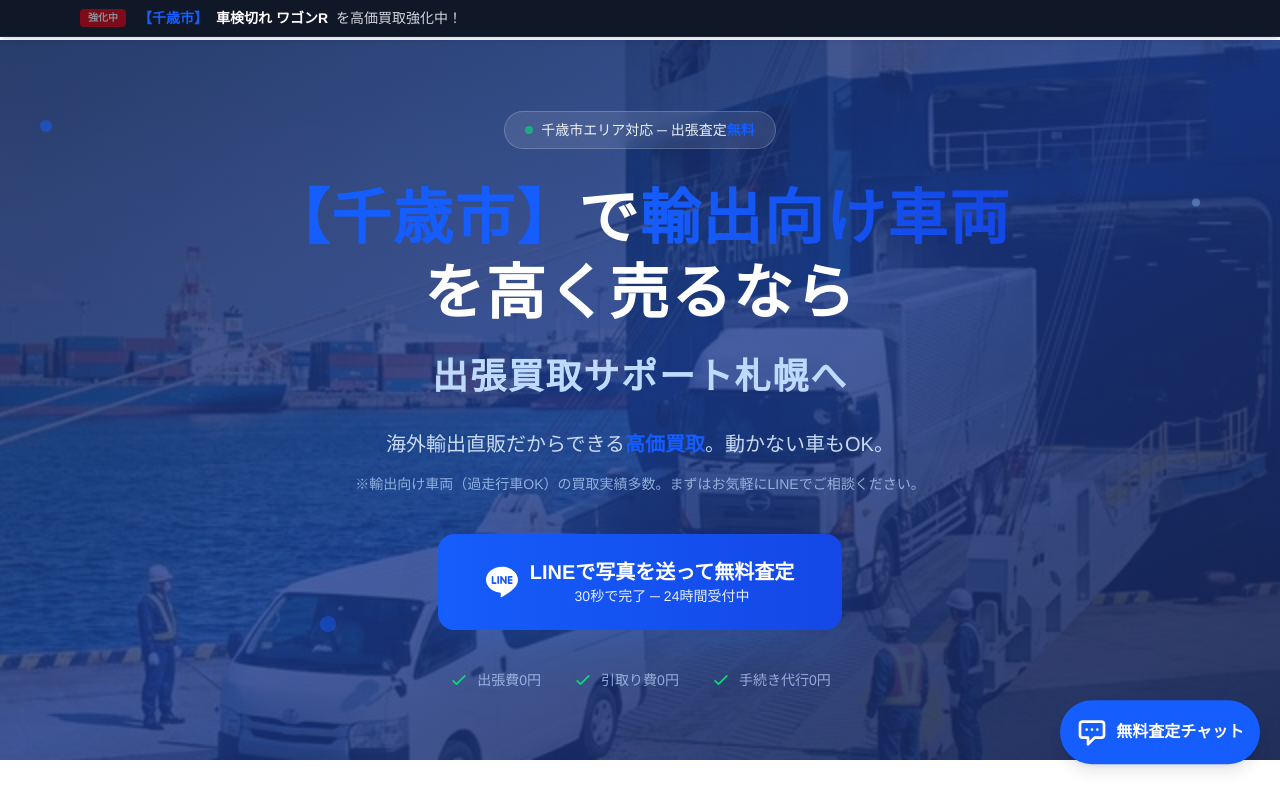
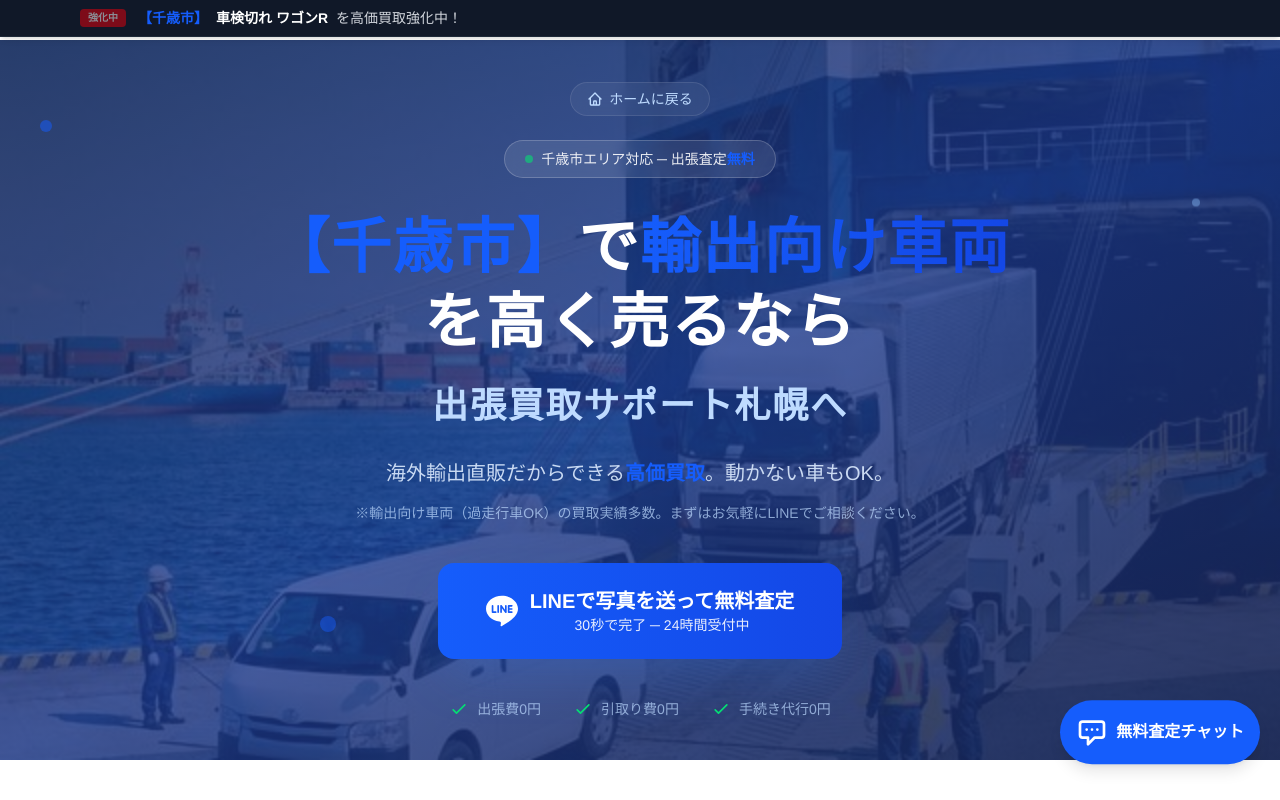
Before and after one commit to singo0000/kaitori-sapporo, a Next.js app: page /chitose/export in a window 1280 px wide. Shown: the top 800 px of the page. Built offline with nearby package versions, Linux system fonts and the light colour scheme.

Commit message:
feat: add home/blog links to nav, hero and footer

```diff
--- a/app/components/Footer.tsx
+++ b/app/components/Footer.tsx
@@ -1,3 +1,4 @@
+import Link from "next/link";
 import { SITE_INFO, LINE_URL } from "@/app/data/config";
 
 interface FooterProps {
@@ -12,7 +13,9 @@ export default function Footer({ areaName, categoryShortName }: FooterProps) {
                 <div className="grid md:grid-cols-3 gap-8 mb-10">
                     {/* Company Info */}
                     <div>
-                        <h3 className="text-lg font-bold mb-4 text-blue-600">{SITE_INFO.name}</h3>
+                        <Link href="/" className="inline-block hover:opacity-80 transition-opacity">
+                            <h3 className="text-lg font-bold mb-4 text-blue-600">{SITE_INFO.name}</h3>
+                        </Link>
                         <p className="text-gray-400 text-sm leading-relaxed mb-4">
                             北海道札幌近郊を中心に、{categoryShortName}の出張買取を行っております。
                             海外輸出直販の強みを活かし、どこよりも高価な買取を目指しています。
--- a/app/components/HeroSection.tsx
+++ b/app/components/HeroSection.tsx
@@ -1,6 +1,7 @@
 "use client";
 
 import Image from "next/image";
+import Link from "next/link";
 import { LINE_URL } from "@/app/data/config";
 
 interface HeroSectionProps {
@@ -36,6 +37,14 @@ export default function HeroSection({
             <div className="absolute bottom-32 left-1/4 w-4 h-4 bg-blue-600 rounded-full animate-pulse opacity-30" />
 
             <div className="relative z-10 max-w-4xl mx-auto px-4 text-center">
+                {/* Breadcrumb / Home Link */}
+                <nav className="mb-6 flex justify-center w-full" aria-label="Breadcrumb">
+                    <Link href="/" className="inline-flex items-center gap-1.5 text-blue-200 hover:text-white text-sm font-medium transition-colors bg-white/5 hover:bg-white/10 px-4 py-1.5 rounded-full backdrop-blur-sm border border-white/10">
+                        <svg className="w-4 h-4" fill="none" stroke="currentColor" viewBox="0 0 24 24"><path strokeLinecap="round" strokeLinejoin="round" strokeWidth={2} d="M3 12l2-2m0 0l7-7 7 7M5 10v10a1 1 0 001 1h3m10-11l2 2m-2-2v10a1 1 0 01-1 1h-3m-6 0a1 1 0 001-1v-4a1 1 0 011-1h2a1 1 0 011 1v4a1 1 0 001 1m-6 0h6" /></svg>
+                        ホームに戻る
+                    </Link>
+                </nav>
+
                 {/* Badge */}
                 <div className="inline-flex items-center gap-2 bg-white/10 backdrop-blur-sm border border-white/20 rounded-full px-5 py-2 mb-8 animate-fade-in">
                     <span className="w-2 h-2 bg-green-400 rounded-full animate-pulse" />
--- a/app/page.tsx
+++ b/app/page.tsx
@@ -63,6 +63,7 @@ export default function HomePage() {
             <div className="flex items-center gap-3 md:gap-6">
               <div className="hidden md:flex gap-6 text-sm font-medium text-slate-500">
                 <Link href="/about" className="hover:text-blue-600 transition-colors">会社情報</Link>
+                <Link href="/blog" className="hover:text-blue-600 transition-colors">ブログ</Link>
                 <a href="#faq" className="hover:text-blue-600 transition-colors">よくある質問</a>
                 <a href="#contact" className="hover:text-blue-600 transition-colors">お問い合わせ</a>
               </div>
```
